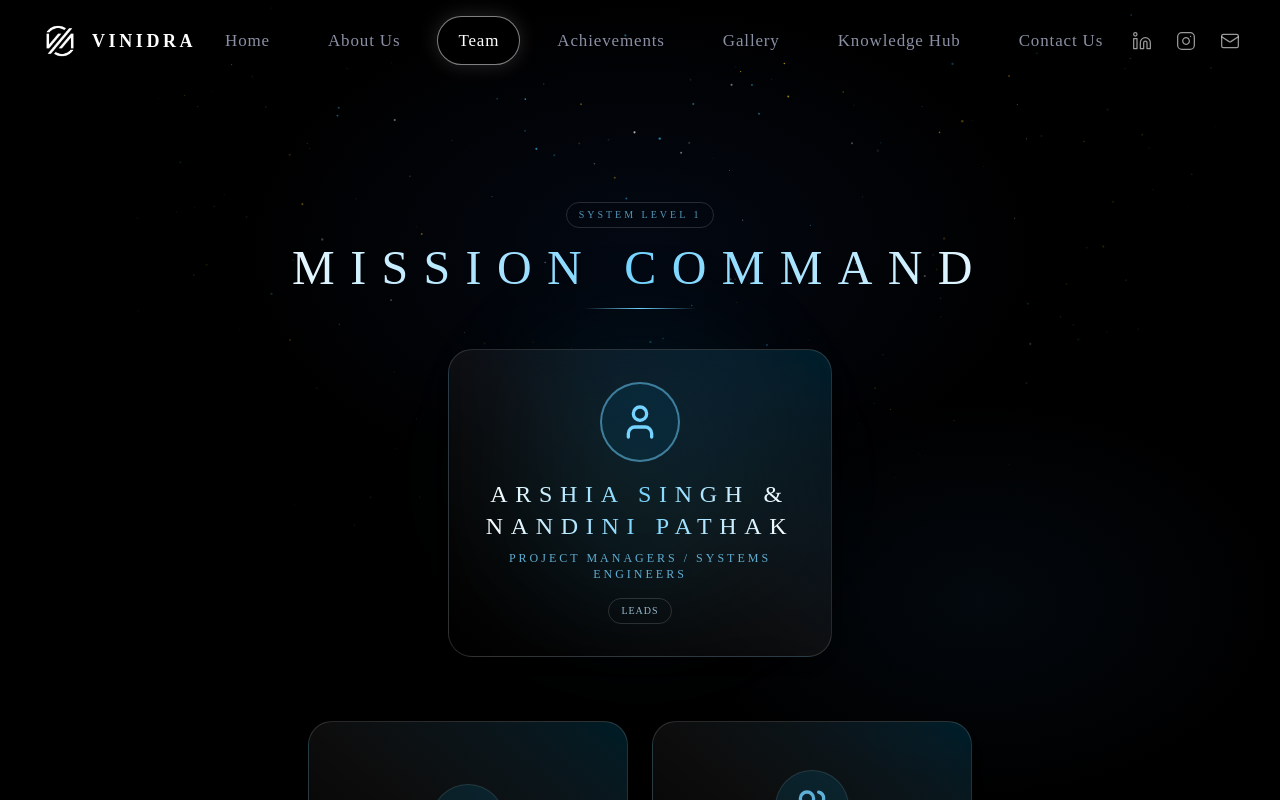
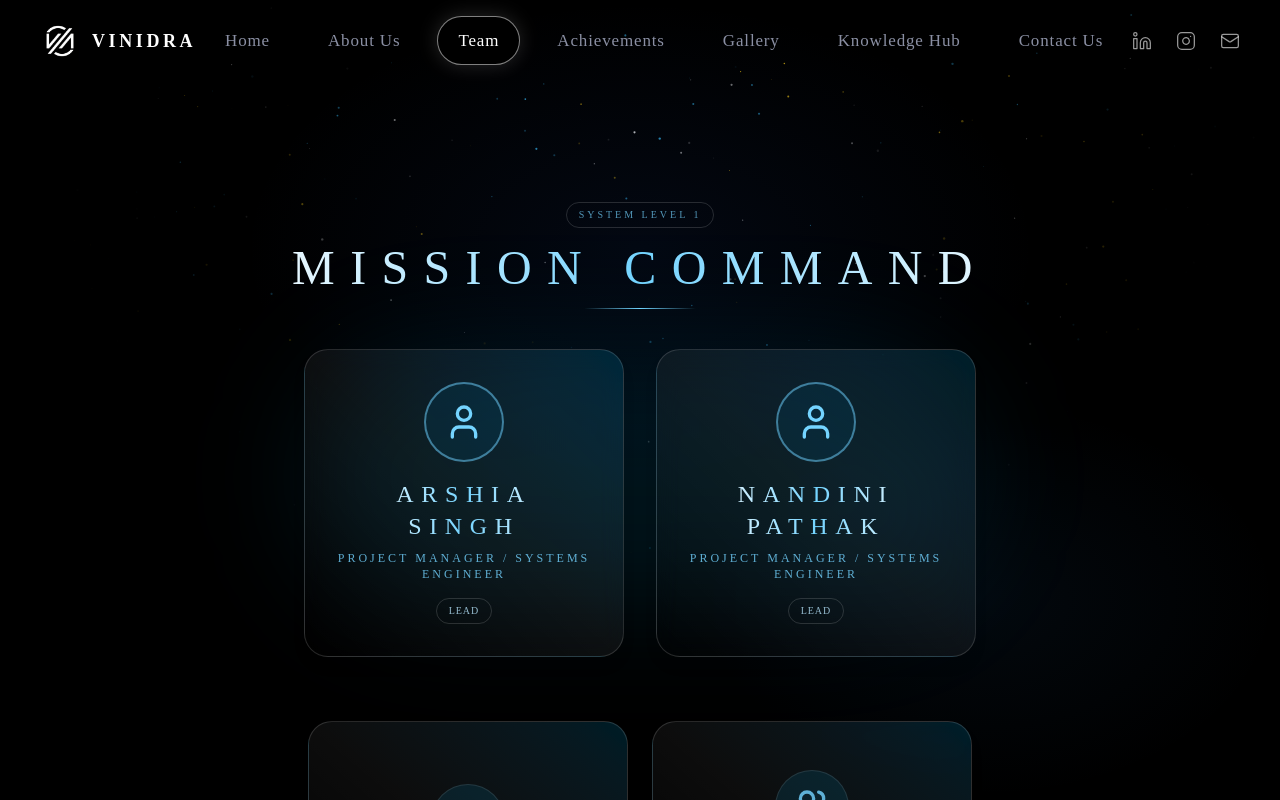
Before and after one commit to Ayushi-Rahane/Team-Vinidra-Website, a React (Vite) app in the folder frontend/: page /team in a window 1280 px wide. Shown: the top 800 px of the page. Built offline with nearby package versions, Linux system fonts and the light colour scheme; a web font is replaced by a local one.

Commit message:
changes 1

```diff
--- a/frontend/src/components/Hero.jsx
+++ b/frontend/src/components/Hero.jsx
@@ -6,14 +6,11 @@ import { SparklesCore } from './ui/SparklesCore';
 import { Button } from './ui/moving-border';
 
 const subsystems = [
-  'Structures',
   'Avionics',
-  'Propulsion',
+  'Mechanical',
+  'Software',
   'Payload',
-  'Recovery',
-  'Ground Station',
-  'Software',
-  'Media & Outreach',
+  'Electrical',
 ];
 
 // ── Google Apps Script Web App URL ──
--- a/frontend/src/components/Team.jsx
+++ b/frontend/src/components/Team.jsx
@@ -155,16 +155,25 @@ export default function Team() {
         className="relative w-[260px] h-[260px] mb-20 flex-shrink-0"
       >
         <OrbitCanvas />
-        {/* Central PM card */}
-        <div className="absolute inset-0 flex items-center justify-center">
-          <div className="w-[120px] text-center overflow-hidden rounded-2xl border border-white/15
+        {/* Central PM cards */}
+        <div className="absolute inset-0 flex items-center justify-center gap-[10px]">
+          <div className="w-[95px] text-center overflow-hidden rounded-2xl border border-white/15
             bg-gradient-to-bl from-sky-400/15 via-white/5 to-transparent
-            backdrop-blur-md p-4 shadow-lg">
-            <div className="w-10 h-10 rounded-full border border-sky-300/50 bg-sky-900/20 flex items-center justify-center mx-auto mb-2">
-              <Users className="w-5 h-5 text-sky-300" />
+            backdrop-blur-md px-2 py-3 shadow-lg flex flex-col items-center">
+            <div className="w-8 h-8 rounded-full border border-sky-300/50 bg-sky-900/20 flex items-center justify-center flex-shrink-0 mb-[6px]">
+              <Users className="w-3.5 h-3.5 text-sky-300" />
             </div>
-            <p className="text-white text-[10px] tracking-[0.15em] uppercase leading-tight">Arshia Singh <br/> & Nandini Pathak</p>
-            <p className="text-sky-300/70 text-[8px] tracking-wider mt-1 uppercase">Project Managers</p>
+            <p className="text-white text-[8px] tracking-[0.15em] uppercase leading-tight mt-1 mb-1">Arshia<br/>Singh</p>
+            <p className="text-sky-300/70 text-[6.5px] tracking-wider uppercase">Project Manager</p>
+          </div>
+          <div className="w-[95px] text-center overflow-hidden rounded-2xl border border-white/15
+            bg-gradient-to-bl from-sky-400/15 via-white/5 to-transparent
+            backdrop-blur-md px-2 py-3 shadow-lg flex flex-col items-center">
+            <div className="w-8 h-8 rounded-full border border-sky-300/50 bg-sky-900/20 flex items-center justify-center flex-shrink-0 mb-[6px]">
+              <Users className="w-3.5 h-3.5 text-sky-300" />
+            </div>
+            <p className="text-white text-[8px] tracking-[0.15em] uppercase leading-tight mt-1 mb-1">Nandini<br/>Pathak</p>
+            <p className="text-sky-300/70 text-[6.5px] tracking-wider uppercase">Project Manager</p>
           </div>
         </div>
       </motion.div>
--- a/frontend/src/components/TeamPage.jsx
+++ b/frontend/src/components/TeamPage.jsx
@@ -28,11 +28,10 @@ import Footer from './Footer';
 import { SparklesCore } from './ui/SparklesCore';
 
 // --- DATA STRUCTURE ---
-const pmData = {
-  name: "Arshia Singh & Nandini Pathak",
-  role: "Project Managers / Systems Engineers",
-  designation: "Leads"
-};
+const pmDataList = [
+  { name: "Arshia Singh", role: "Project Manager / Systems Engineer", designation: "Lead" },
+  { name: "Nandini Pathak", role: "Project Manager / Systems Engineer", designation: "Lead" }
+];
 
 const teamStructure = {
   id: "root",
@@ -217,26 +216,32 @@ export default function TeamPage() {
 
   // Render Functions
   const renderPM = () => (
-    <div className="flex justify-center mb-16 relative">
-      <div className="absolute inset-0 bg-sky-400/10 blur-[60px] rounded-full w-64 h-64 mx-auto" />
-      <div className="relative w-full max-w-sm">
-        <div className="group relative overflow-hidden rounded-3xl border border-white/15
+    <div className="flex flex-wrap justify-center gap-8 mb-16 relative w-full items-stretch">
+      <div className="absolute inset-0 bg-sky-400/10 blur-[60px] rounded-full w-full max-w-2xl h-64 mx-auto pointer-events-none" />
+      {pmDataList.map((pm, i) => (
+        <div key={i} className="relative w-full sm:w-[calc(50%-1rem)] max-w-[320px]">
+          <div className="group relative h-full overflow-hidden rounded-3xl border border-white/15
             bg-gradient-to-bl from-sky-400/15 via-white/5 to-transparent
             backdrop-blur-md p-8 shadow-lg flex flex-col items-center justify-center text-center">
             <div className="absolute inset-0 opacity-0 group-hover:opacity-100
               transition duration-700
               bg-[radial-gradient(circle_at_50%_30%,rgba(56,189,248,0.25),transparent_60%)]" />
-          <div className="relative w-20 h-20 mb-4 rounded-full border-2 border-sky-300/50 flex items-center justify-center bg-sky-900/20 text-sky-300">
+            <div className="relative w-20 h-20 mb-4 rounded-full border-2 border-sky-300/50 flex items-center justify-center bg-sky-900/20 text-sky-300 flex-shrink-0">
               <User className="w-10 h-10" />
               <div className="absolute inset-0 rounded-full border border-sky-300/20 animate-ping opacity-50" style={{ animationDuration: '3s' }} />
             </div>
-          <h2 className="relative text-2xl font-thin tracking-[0.32em] bg-gradient-to-r from-white via-sky-300 to-white text-transparent bg-clip-text uppercase">{pmData.name}</h2>
-          <p className="relative text-sky-300/80 text-xs mt-2 tracking-[0.25em] uppercase">{pmData.role}</p>
+            <div className="flex-1 flex flex-col justify-center w-full">
+              <h2 className="relative text-2xl font-thin tracking-[0.32em] bg-gradient-to-r from-white via-sky-300 to-white text-transparent bg-clip-text uppercase">{pm.name}</h2>
+              <p className="relative text-sky-300/80 text-xs mt-2 tracking-[0.25em] uppercase">{pm.role}</p>
+              <div>
                 <div className="relative mt-4 inline-block px-3 py-1 border border-white/15 rounded-full text-sky-200/80 text-[10px] tracking-widest uppercase">
-            {pmData.designation}
+                  {pm.designation}
                 </div>
               </div>
             </div>
+          </div>
+        </div>
+      ))}
     </div>
   );
 
--- a/frontend/src/data/teamData.js
+++ b/frontend/src/data/teamData.js
@@ -1,12 +1,21 @@
 // Master team data sourced from the official team structure image
 
-export const projectManager = {
-  name: "Arshia Singh & Nandini Pathak",
-  role: "Project Managers / Systems Engineers",
-  designation: "Leads",
-  classYear: "SY-ENTC & SY-ENTC",
-  image: null, // replace with actual image path
-};
+export const projectManagers = [
+  {
+    name: "Arshia Singh",
+    role: "Project Manager / Systems Engineer",
+    designation: "Lead",
+    classYear: "SY-ENTC",
+    image: null,
+  },
+  {
+    name: "Nandini Pathak",
+    role: "Project Manager / Systems Engineer",
+    designation: "Lead",
+    classYear: "SY-ENTC",
+    image: null,
+  }
+];
 
 export const subteams = [
   {
```
Lines whose indentation alone changed are shown as unchanged.
